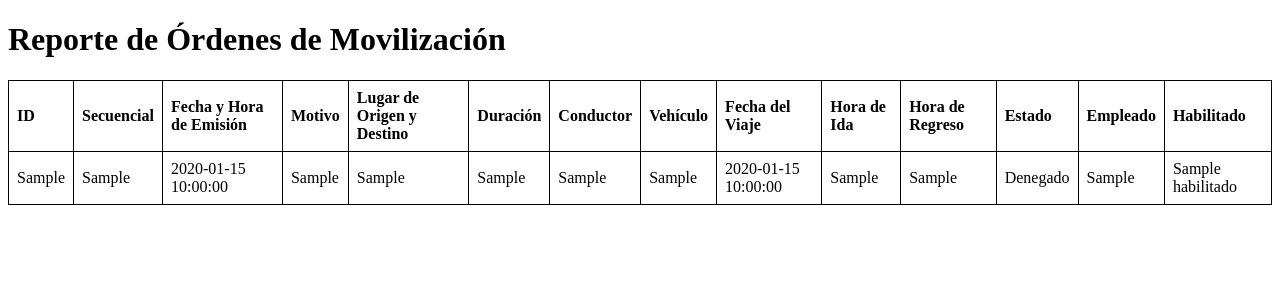
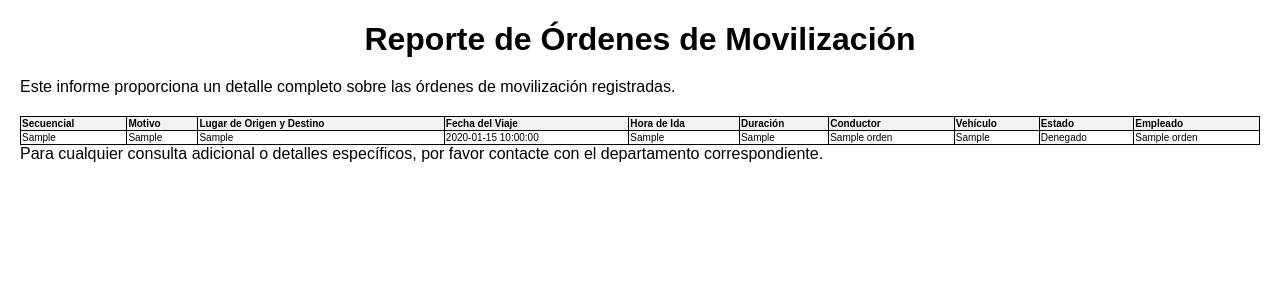
Before and after one commit to lreyesp2609/INIAP-BACK-END, a Python web app: template Reportes/templates/reporte_ordenes.html in a window 1280 px wide. Shown: the top 300 px of the page. Run offline with Jinja, Linux system fonts and the light colour scheme; the template is opened without the code that fills it: most values are stand-ins (such as "Sample title", 1, 10 or a date in 2020).

Commit message:
Se generan reportes de las ordenes de movilizacion, dalta diseño en la plantilla

```diff
--- a/Reportes/templates/reporte_ordenes.html
+++ b/Reportes/templates/reporte_ordenes.html
@@ -3,60 +3,107 @@
 <head>
     <title>Reporte de Órdenes de Movilización</title>
     <style>
+        @page {
+            size: A4;
+            margin: 1in;
+        }
+
+        body {
+            font-family: Arial, sans-serif;
+            margin: 0;
+            padding: 0;
+        }
+
+        h1 {
+            text-align: center;
+            margin-bottom: 20px;
+        }
+
+        p {
+            margin: 0 0 10px;
+        }
+
         table {
             width: 100%;
             border-collapse: collapse;
+            margin-top: 2px;
         }
+
         table, th, td {
             border: 1px solid black;
         }
+
         th, td {
-            padding: 8px;
+            padding: 1px;
             text-align: left;
+            font-size: 10px;
+        }
+
+        th {
+            background-color: #f2f2f2;
+        }
+
+        .container {
+            max-width: 100%;
+            margin: 0 auto;
+            padding: 0 20px;
+        }
+
+        .description {
+            margin-bottom: 20px;
         }
     </style>
 </head>
 <body>
+    <div class="container">
         <h1>Reporte de Órdenes de Movilización</h1>
+
+        <p class="description">
+            Este informe proporciona un detalle completo sobre las órdenes de movilización registradas.
+        </p>
+
         <table>
             <thead>
                 <tr>
-                <th>ID</th>
                     <th>Secuencial</th>
-                <th>Fecha y Hora de Emisión</th>
                     <th>Motivo</th>
                     <th>Lugar de Origen y Destino</th>
+                    <th>Fecha del Viaje</th>
+                    <th>Hora de Ida</th>
                     <th>Duración</th>
                     <th>Conductor</th>
                     <th>Vehículo</th>
-                <th>Fecha del Viaje</th>
-                <th>Hora de Ida</th>
-                <th>Hora de Regreso</th>
                     <th>Estado</th>
                     <th>Empleado</th>
-                <th>Habilitado</th>
                 </tr>
             </thead>
             <tbody>
                 {% for orden in ordenes %}
                 <tr>
-                <td>{{ orden.id_orden_movilizacion }}</td>
-                <td>{{ orden.secuencial_orden_movilizacion }}</td>
-                <td>{{ orden.fecha_hora_emision }}</td>
+                    <td>
+                        {% if orden.secuencial_orden_movilizacion == "0000" %}
+                            No asignado
+                        {% else %}
+                            {{ orden.secuencial_orden_movilizacion }}
+                        {% endif %}
+                    </td>
                     <td>{{ orden.motivo_movilizacion }}</td>
                     <td>{{ orden.lugar_origen_destino_movilizacion }}</td>
-                <td>{{ orden.duracion_movilizacion }}</td>
-                <td>{{ orden.id_conductor }}</td>
-                <td>{{ orden.id_vehiculo }}</td>
                     <td>{{ orden.fecha_viaje }}</td>
                     <td>{{ orden.hora_ida }}</td>
-                <td>{{ orden.hora_regreso }}</td>
+                    <td>{{ orden.duracion_movilizacion }}</td>
+                    <td>{{ orden.conductor_nombre_completo }}</td>
+                    <td>{{ orden.vehiculo_placa }}</td>
                     <td>{{ orden.estado_movilizacion }}</td>
-                <td>{{ orden.id_empleado }}</td>
-                <td>{{ orden.habilitado }}</td>
+                    <td>{{ orden.empleado_nombre_completo }}</td>
                 </tr>
                 {% endfor %}
             </tbody>
         </table>
+
+        <p class="description">
+            Para cualquier consulta adicional o detalles específicos, por favor contacte con el departamento correspondiente.
+        </p>
+    </div>
 </body>
 </html>
--- a/Reportes/urls.py
+++ b/Reportes/urls.py
@@ -2,5 +2,5 @@ from django.urls import path
 from .views import *
 
 urlpatterns = [
-    path('reporte_ordenes/<int:id_usuario>/', GenerarReporteView.as_view(), name='reporte_ordenes'),
+    path('reporte_ordenes/<int:id_usuario>/', GenerarReporteOrdenesView.as_view(), name='reporte_ordenes'),
 ]
```
Also changed, not shown: Reportes/views.py (+24 -22 lines). Lines whose indentation alone changed are shown as unchanged.
